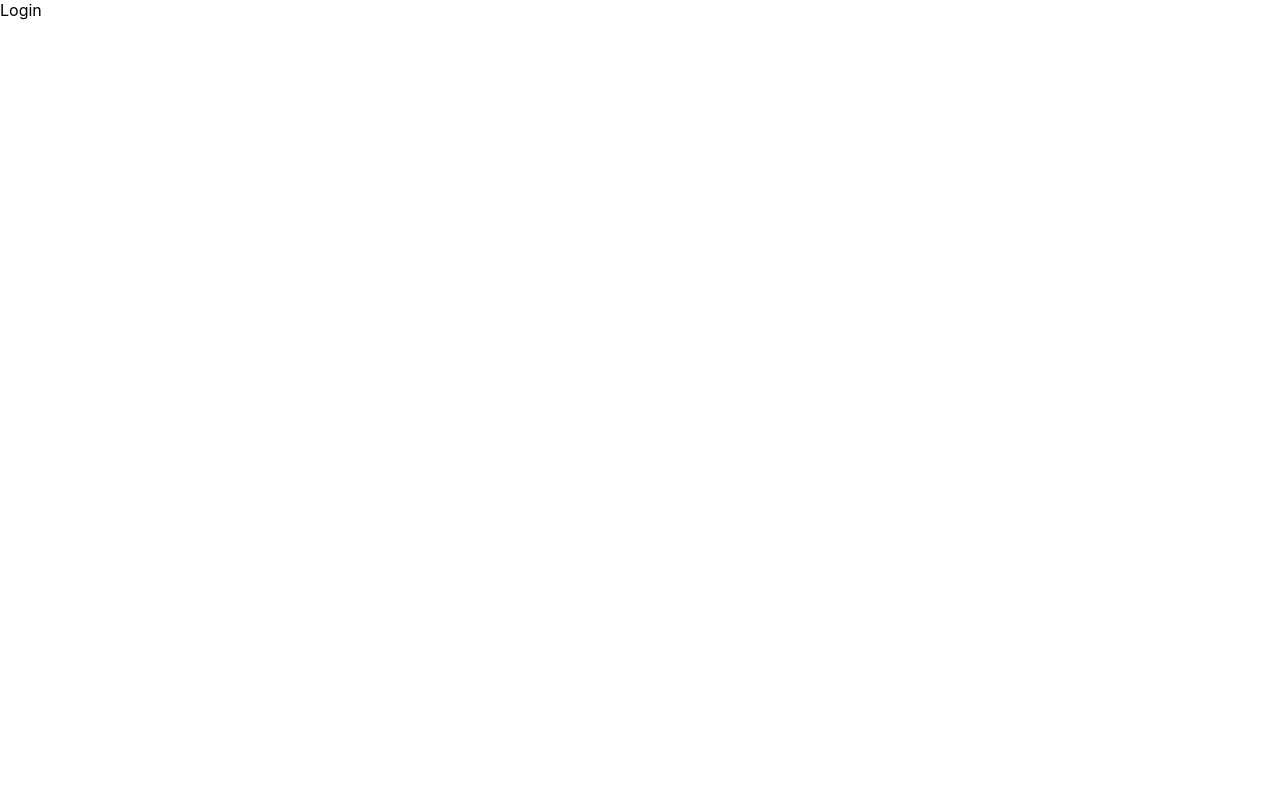
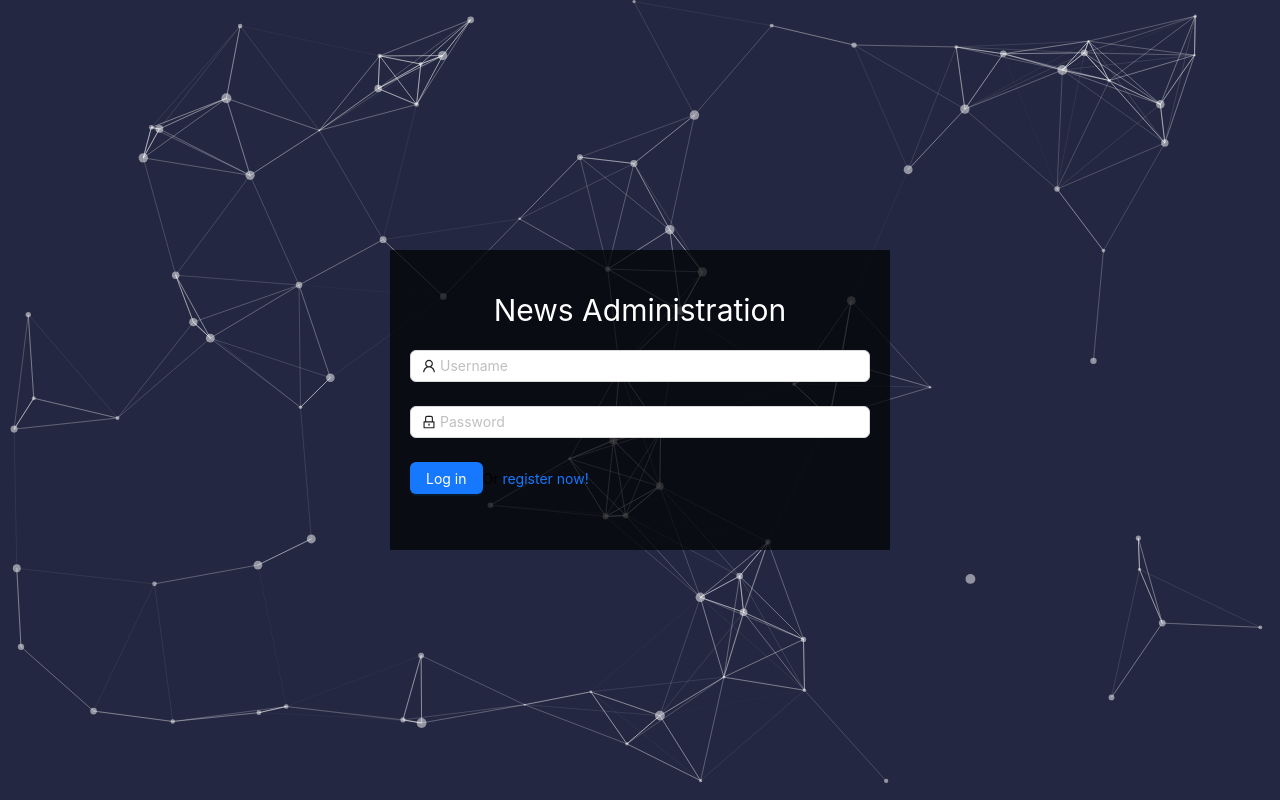
Before and after one commit to timeseven/press-admin, a React (Create React App) app: page /#/login in a window 1280 px wide. Built offline with nearby package versions, Linux system fonts and the light colour scheme.

Commit message:
modify permission for dif users and roles

```diff
--- a/package.json
+++ b/package.json
@@ -11,9 +11,11 @@
     "http-proxy-middleware": "^2.0.6",
     "react": "^18.2.0",
     "react-dom": "^18.2.0",
+    "react-particles": "^2.11.0",
     "react-router-dom": "^6.14.2",
     "react-scripts": "5.0.1",
     "sass": "^1.64.1",
+    "tsparticles-slim": "^2.11.1",
     "web-vitals": "^2.1.4"
   },
   "scripts": {
--- a/src/api/index.js
+++ b/src/api/index.js
@@ -1,4 +1,8 @@
 import fetch from "../plugins/axios";
+
+// loginUser because of the limitation of json-server, we use .get to process login simulation. In reality, we use .post instead.
+export const loginUser = (username, password) =>
+  fetch.get(`/users?username=${username}&password=${password}&roleState=true&_expand=role`);
 
 // getUser
 export const getUser = (param) => fetch.get("/users?_expand=role", param);
--- a/src/components/newssandbox/SideMenu.js
+++ b/src/components/newssandbox/SideMenu.js
@@ -14,6 +14,7 @@ const SideMenu = () => {
   const openKeys = ["/" + location.pathname.split("/")[1]]; // keep the parent of the selected sidemenu open
   console.log("uselocation", location);
   const [items, setItem] = useState([]);
+
   const onClick = (e) => {
     navigate(e.key);
   };
@@ -21,11 +22,19 @@ const SideMenu = () => {
     // get the permits and the relevant children data and re-assembly them
     (async function getData() {
       let data = [];
+      const {
+        role: { permits },
+      } = JSON.parse(localStorage.getItem("token"));
+      console.log("permits>>>>>>>", permits);
+      const checkPagePermission = (item) => {
+        console.log("checkPage:", item.pagepermission, permits.includes(item.key));
+        return item.pagepermission && permits.includes(item.key);
+      };
       try {
         const res = await getSideMenu();
         data = res.data?.map((item) => {
           return (
-            item.pagepermission === 1 && {
+            checkPagePermission(item) && {
               label: item.title,
               key: item.key,
               icon: IconList[item.key],
@@ -33,7 +42,7 @@ const SideMenu = () => {
                 item.children.length > 0 &&
                 item.children.map((data) => {
                   return (
-                    data.pagepermission === 1 && {
+                    checkPagePermission(data) && {
                       id: data.id,
                       label: data.title,
                       key: data.key,
@@ -54,6 +63,7 @@ const SideMenu = () => {
       } catch (error) {}
     })();
   }, []);
+
   return (
     <Sider trigger={null} collapsible collapsed={false}>
       <div style={{ display: "flex", height: "100%", flexDirection: "column" }}>
--- a/src/components/newssandbox/TopHeader.js
+++ b/src/components/newssandbox/TopHeader.js
@@ -1,29 +1,39 @@
-import { MenuFoldOutlined, MenuUnfoldOutlined, UserOutlined } from "@ant-design/icons";
+import { useNavigate } from "react-router-dom";
 import { Button, Dropdown, Layout, theme, Space, Avatar } from "antd";
 import { useState } from "react";
+import { IconList } from "../../const/IconList";
 const { Header } = Layout;
 const { useToken } = theme;
 
 const TopHeader = () => {
+  const navigate = useNavigate();
   const [collapsed, setCollapsed] = useState(false);
   const {
     token: { colorBgContainer },
   } = useToken();
+  const {
+    role: { roleName },
+    username,
+  } = JSON.parse(localStorage.getItem("token"));
+
   const items = [
     {
-      key: "1",
-      label: (
-        <a target="_blank" rel="noopener noreferrer" href="https://www.antgroup.com">
-          Super Administrator
-        </a>
-      ),
+      key: "/home",
+      label: `${roleName}`,
     },
     {
-      key: "2",
+      key: "/login",
       danger: true,
       label: "Exit",
     },
   ];
+
+  const onClick = (e) => {
+    navigate(e.key);
+    if (e.key === "/login") {
+      localStorage.removeItem("token");
+    }
+  };
   return (
     <Header
       style={{
@@ -33,7 +43,7 @@ const TopHeader = () => {
     >
       <Button
         type="text"
-        icon={collapsed ? <MenuUnfoldOutlined /> : <MenuFoldOutlined />}
+        icon={collapsed ? IconList["/menuunfold"] : IconList["/menufold"]}
         onClick={() => setCollapsed(!collapsed)}
         style={{
           fontSize: "16px",
@@ -43,12 +53,12 @@ const TopHeader = () => {
       />
       <div style={{ float: "right" }}>
         <span>
-          Welcome <span style={{ color: "blue" }}>admin</span> Back
+          Welcome <span style={{ color: "blue" }}>{username}</span> Back
         </span>
-        <Dropdown menu={{ items }} sizePopupArrow="105">
+        <Dropdown menu={{ items, onClick }} sizePopupArrow="105">
           <a onClick={(e) => e.preventDefault()} href={{}} style={{ padding: "0 15px" }}>
             <Space>
-              <Avatar size="large" icon={<UserOutlined />} />
+              <Avatar size="large" icon={IconList["/user-manage"]} />
             </Space>
           </a>
         </Dropdown>
--- a/src/const/IconList.js
+++ b/src/const/IconList.js
@@ -1,6 +1,6 @@
 import {
-  // MenuFoldOutlined,
-  // MenuUnfoldOutlined,
+  MenuFoldOutlined,
+  MenuUnfoldOutlined,
   UserOutlined,
   HomeOutlined,
   TeamOutlined,
@@ -8,6 +8,7 @@ import {
   DeleteOutlined,
   EditOutlined,
   ExclamationCircleFilled,
+  LockOutlined,
 } from "@ant-design/icons";
 
 const IconList = {
@@ -31,6 +32,9 @@ const IconList = {
   "/delete": <DeleteOutlined />,
   "/edit": <EditOutlined />,
   "/exclamation": <ExclamationCircleFilled />,
+  "/menufold": <MenuFoldOutlined />,
+  "/menuunfold": <MenuUnfoldOutlined />,
+  "/lockOut": <LockOutlined />,
 };
 
 export { IconList };
--- /dev/null
+++ b/src/const/RoleObj.js
@@ -0,0 +1,7 @@
+const RoleObj = {
+  1: "Super Administrator",
+  2: "Field Manager",
+  3: "Field Editor",
+};
+
+export { RoleObj };
--- /dev/null
+++ b/src/page/login/Login.css
@@ -0,0 +1,18 @@
+.formContainer {
+  position: fixed;
+  width: 500px;
+  height: 300px;
+  top: 50%;
+  left: 50%;
+  padding: 20px;
+  background-color: rgba(0, 0, 0, 0.7);
+  transform: translate(-50%, -50%);
+}
+
+.loginTitle {
+  text-align: center;
+  height: 80px;
+  line-height: 80px;
+  font-size: 30px;
+  color: white;
+}
--- a/src/page/login/Login.js
+++ b/src/page/login/Login.js
@@ -1,5 +1,168 @@
+import { useNavigate } from "react-router-dom";
+import { Form, Input, Button, message } from "antd";
+import { IconList } from "../../const/IconList";
+import "./Login.css";
+import Particles from "react-particles";
+import { loadSlim } from "tsparticles-slim";
+import { useCallback } from "react";
+import { loginUser } from "../../api";
+
 const Login = () => {
-  return <div>Login</div>;
+  const navigate = useNavigate();
+  const onFinish = ({ username, password }) => {
+    (async function getData() {
+      try {
+        const res = await loginUser(username, password);
+        if (res?.data?.length === 0) {
+          message.error("Login Failed, Try Again!");
+        } else {
+          message.success("Login Success!");
+          localStorage.setItem("token", JSON.stringify(res.data[0]));
+          navigate("/");
+        }
+      } catch (error) {}
+    })();
+  };
+  const particlesInit = useCallback(async (engine) => {
+    // console.log(engine);
+    // you can initiate the tsParticles instance (engine) here, adding custom shapes or presets
+    // this loads the tsparticles package bundle, it's the easiest method for getting everything ready
+    // starting from v2 you can add only the features you need reducing the bundle size
+    //await loadFull(engine);
+    await loadSlim(engine);
+  }, []);
+
+  const particlesLoaded = useCallback(async (container) => {
+    // await console.log(container);
+  }, []);
+  return (
+    <div>
+      {/* particles effect */}
+      <Particles
+        id="tsparticles"
+        init={particlesInit}
+        loaded={particlesLoaded}
+        options={{
+          background: {
+            color: {
+              value: "rgb(35,39,65)",
+            },
+          },
+          fpsLimit: 120,
+          interactivity: {
+            events: {
+              onClick: {
+                enable: true,
+                mode: "push",
+              },
+              onHover: {
+                enable: true,
+                mode: "repulse",
+              },
+              resize: true,
+            },
+            modes: {
+              push: {
+                quantity: 4,
+              },
+              repulse: {
+                distance: 200,
+                duration: 0.4,
+              },
+            },
+          },
+          particles: {
+            color: {
+              value: "#ffffff",
+            },
+            links: {
+              color: "#ffffff",
+              distance: 150,
+              enable: true,
+              opacity: 0.5,
+              width: 1,
+            },
+            move: {
+              direction: "none",
+              enable: true,
+              outModes: {
+                default: "bounce",
+              },
+              random: false,
+              speed: 3,
+              straight: false,
+            },
+            number: {
+              density: {
+                enable: true,
+                area: 800,
+              },
+              value: 80,
+            },
+            opacity: {
+              value: 0.5,
+            },
+            shape: {
+              type: "circle",
+            },
+            size: {
+              value: { min: 1, max: 5 },
+            },
+          },
+          detectRetina: true,
+        }}
+      />
+      <div className="formContainer">
+        <div className="loginTitle">News Administration</div>
+        <Form
+          name="normal_login"
+          className="login-form"
+          initialValues={{
+            remember: true,
+          }}
+          onFinish={onFinish}
+        >
+          <Form.Item
+            name="username"
+            rules={[
+              {
+                required: true,
+                message: "Please input your Username!",
+              },
+            ]}
+          >
+            <Input prefix={IconList["/user-manage"]} placeholder="Username" />
+          </Form.Item>
+          <Form.Item
+            name="password"
+            rules={[
+              {
+                required: true,
+                message: "Please input your Password!",
+              },
+            ]}
+          >
+            <Input prefix={IconList["/lockOut"]} type="password" placeholder="Password" />
+          </Form.Item>
+          {/* <Form.Item>
+            <Form.Item name="remember" valuePropName="checked" noStyle>
+              <Checkbox>Remember me</Checkbox>
+            </Form.Item>
+            <a className="login-form-forgot" href="/">
+              Forgot password
+            </a>
+          </Form.Item> */}
+
+          <Form.Item>
+            <Button type="primary" htmlType="submit" className="login-form-button">
+              Log in
+            </Button>
+            Or <a href="/">register now!</a>
+          </Form.Item>
+        </Form>
+      </div>
+    </div>
+  );
 };
 
 export default Login;
--- a/src/page/newssandbox/permit-manage/RoleList.js
+++ b/src/page/newssandbox/permit-manage/RoleList.js
@@ -91,9 +91,9 @@ const RoleList = () => {
         return item;
       })
     );
+    console.log("currentPermit", currentPermit);
     // patch to backend
     editRole(currentId, { permits: currentPermit });
-    console.log(currentPermit.checked, "<><><<><>");
   };
   const handleCancel = () => {
     setModalOpen(false);
@@ -101,7 +101,7 @@ const RoleList = () => {
 
   const onCheck = (checkedKey) => {
     console.log(checkedKey, "checkedKey");
-    setCurrentPermit(checkedKey);
+    setCurrentPermit(checkedKey.checked);
   };
 
   return (
```
Also changed, not shown: src/components/user-manage/UserForm.js (+66 -12 lines), src/page/newssandbox/user-manage/UserList.js (+18 -3 lines), 1 other file (tests, documents, lock files or other folders).
